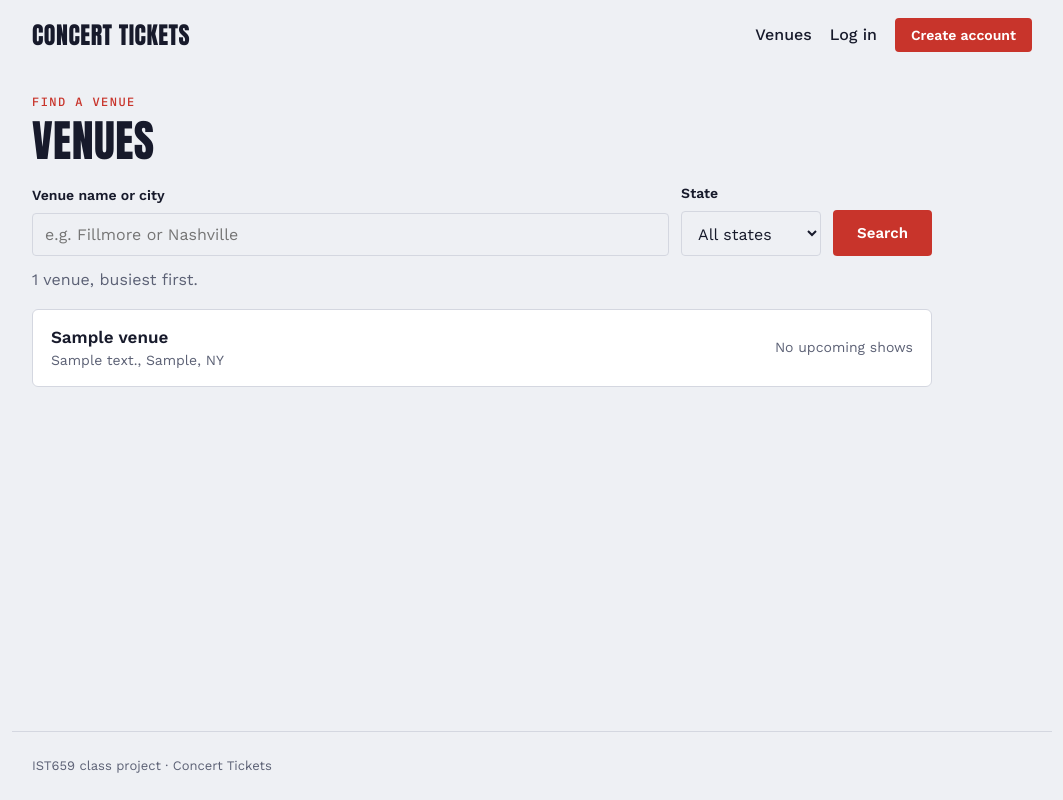
After one commit to adelanovic/IST659-Event-Ticketing-Group-Project, a Flask app: page /venues in a window 1280 px wide. The commit adds this page. Shown: the whole page, without its empty margins (108-1171 px from the left). Run offline with Flask 3, Linux system fonts and the light colour scheme; tables that the repository leaves empty hold one stand-in row (values such as "Sample post").

Commit message:
Added venue listing page, housekeeping

```diff
--- a/website/app.py
+++ b/website/app.py
@@ -12,7 +12,7 @@ import hmac
 import os
 import re
 import secrets
-from datetime import datetime, timezone
+from datetime import date, datetime, timezone
 from functools import wraps
 
 from argon2 import PasswordHasher
@@ -22,7 +22,7 @@ from sqlalchemy import func, insert, select, update
 from sqlalchemy.exc import IntegrityError
 
 import config
-from db import (accounts, artists, customers, engine, event_artists, events, init_db,
+from db import (accounts, artists, customers, engine, event_artists, events, genres, init_db,
                 venues)
 
 app = Flask(__name__)
@@ -42,10 +42,17 @@ STATE_RE = re.compile(r"^[A-Z]{2}$")
 ZIP_RE = re.compile(r"^\d{5}(-\d{4})?$")
 MIN_PASSWORD, MAX_PASSWORD = 8, 128
 HOME_FOR = {"customer": "account", "venue": "venue_home"}
+PAGE_SIZE = 20
+MAX_INT = 2_147_483_647     # SQL Server INT; bigger ids can't exist and would error
 
 
 def now_utc():
     return datetime.now(timezone.utc).replace(tzinfo=None)
+
+
+def today():
+    """Today's date; tests can pin it with app.config["TODAY"]."""
+    return app.config.get("TODAY") or date.today()
 
 
 @app.context_processor
@@ -317,25 +324,189 @@ def venue_home():
         if acct is None or venue is None:
             session.clear()
             return redirect(url_for("login"))
-        rows = conn.execute(
-            select(events.c.event_id, events.c.name, events.c.event_date, events.c.event_time,
-                   events.c.status, artists.c.name.label("artist"))
-            .outerjoin(event_artists, event_artists.c.event_id == events.c.event_id)
-            .outerjoin(artists, artists.c.artist_id == event_artists.c.artist_id)
-            .where(events.c.venue_id == venue.venue_id)
-            .order_by(events.c.event_date, events.c.event_time, events.c.event_id,
-                      event_artists.c.billing_order)).all()
+        venue_events = events_at_venue(conn, venue.venue_id)
+    return render_template("venue.html", acct=acct, venue=venue, venue_events=venue_events)
 
-    # One entry per event, with its artists in billing order.
-    venue_events = {}
+
+MAX_PERFORMERS = 10
+MAX_DAYS_AHEAD = 2 * 365
+
+
+def parse_performers(text_block):
+    """One name per line, in billing order; blanks and repeats (ignoring case) dropped."""
+    names, seen = [], set()
+    for line in text_block.splitlines():
+        name = " ".join(line.split())
+        if name and name.lower() not in seen:
+            seen.add(name.lower())
+            names.append(name)
+    return names
+
+
+@app.route("/venue/events/new", methods=["GET", "POST"])
+@login_required("venue")
+def list_event():
+    with engine.connect() as conn:
+        venue = conn.execute(select(venues).where(
+            venues.c.account_id == session["account_id"])).first()
+        genre_list = conn.execute(select(genres).order_by(genres.c.name)).all()
+    if venue is None:
+        session.clear()
+        return redirect(url_for("login"))
+
+    first_day = today()
+    last_day = date.fromordinal(first_day.toordinal() + MAX_DAYS_AHEAD)
+    ctx = {"venue": venue, "genres": genre_list, "min_date": first_day, "max_date": last_day,
+           "max_performers": MAX_PERFORMERS}
+    if request.method == "GET":
+        return render_template("list_event.html", form={}, errors={}, **ctx)
+
+    form = {k: request.form.get(k, "").strip()
+            for k in ("name", "event_date", "event_time", "performers", "genre_id")}
+    errors = {}
+
+    name = " ".join(form["name"].split())
+    if not name or len(name) > 200:
+        errors["name"] = "Enter the event name (up to 200 characters)."
+
+    event_date = None
+    try:
+        event_date = date.fromisoformat(form["event_date"])
+    except ValueError:
+        errors["event_date"] = "Pick the date of the show."
+    else:
+        if not first_day <= event_date <= last_day:
+            errors["event_date"] = (f"Pick a date from {first_day:%b} {first_day.day}, {first_day.year} "
+                                    f"to {last_day:%b} {last_day.day}, {last_day.year}.")
+
+    event_time = None
+    if form["event_time"]:
+        try:
+            event_time = datetime.strptime(form["event_time"], "%H:%M").time()
+        except ValueError:
+            errors["event_time"] = "Use a time like 7:30 PM, or leave it blank if it isn't set yet."
+
+    performers = parse_performers(form["performers"])
+    if len(performers) > MAX_PERFORMERS:
+        errors["performers"] = f"List at most {MAX_PERFORMERS} performers."
+    elif any(len(p) > 100 for p in performers):
+        errors["performers"] = "Each performer name can be up to 100 characters."
+
+    genre_id = int(form["genre_id"]) if form["genre_id"].isdigit() else None
+    if genre_id is not None and genre_id not in {g.genre_id for g in genre_list}:
+        errors["genre_id"] = "Pick a genre from the list."
+
+    if not errors:
+        with engine.begin() as conn:
+            duplicate = conn.execute(select(events.c.event_id).where(
+                events.c.venue_id == venue.venue_id, events.c.event_date == event_date,
+                events.c.name == name)).first()
+            if duplicate:
+                errors["name"] = "This venue already has an event with this name on that date."
+            else:
+                event_id = conn.execute(insert(events).values(
+                    name=name, venue_id=venue.venue_id, event_date=event_date,
+                    event_time=event_time, status="onsale")).inserted_primary_key[0]
+                for order, performer in enumerate(performers, start=1):
+                    conn.execute(insert(event_artists).values(
+                        event_id=event_id, billing_order=order,
+                        artist_id=find_or_add_artist(conn, performer, genre_id)))
+
+    if errors:
+        return render_template("list_event.html", form=form, errors=errors, **ctx), 400
+
+    flash(f"“{name}” is listed for {event_date:%a %b} {event_date.day}, {event_date.year}.")
+    return redirect(url_for("venue_home"))
+
+
+def find_or_add_artist(conn, name, genre_id):
+    """Reuse an artist with this name (ignoring case); otherwise add one with the chosen genre."""
+    existing = conn.execute(select(artists.c.artist_id)
+                            .where(func.lower(artists.c.name) == name.lower())
+                            .order_by(artists.c.artist_id)).first()
+    if existing:
+        return existing.artist_id
+    return conn.execute(insert(artists).values(name=name, genre_id=genre_id)).inserted_primary_key[0]
+
+
+def events_at_venue(conn, venue_id):
+    """All events at a venue in date order, each with its artists in billing order."""
+    rows = conn.execute(
+        select(events.c.event_id, events.c.name, events.c.event_date, events.c.event_time,
+               events.c.status, artists.c.name.label("artist"))
+        .outerjoin(event_artists, event_artists.c.event_id == events.c.event_id)
+        .outerjoin(artists, artists.c.artist_id == event_artists.c.artist_id)
+        .where(events.c.venue_id == venue_id)
+        .order_by(events.c.event_date, events.c.event_time, events.c.event_id,
+                  event_artists.c.billing_order)).all()
+    by_id = {}
     for r in rows:
-        ev = venue_events.setdefault(r.event_id, {"name": r.name, "date": r.event_date,
-                                                  "time": r.event_time, "status": r.status,
-                                                  "artists": []})
+        ev = by_id.setdefault(r.event_id, {"name": r.name, "date": r.event_date,
+                                           "time": r.event_time, "status": r.status,
+                                           "artists": []})
         if r.artist:
             ev["artists"].append(r.artist)
-    return render_template("venue.html", acct=acct, venue=venue,
-                           venue_events=list(venue_events.values()))
+    return list(by_id.values())
+
+
+# --- Public venue search -------------------------------------------------------
+
+@app.route("/venues")
+def venues_search():
+    q = request.args.get("q", "").strip()[:100]
+    state = request.args.get("state", "").strip().upper()[:2]
+    page = max(1, min(request.args.get("page", 1, type=int) or 1, 10_000))
+
+    # Upcoming shows per venue: how many, and the date of the next one.
+    upcoming = (select(events.c.venue_id,
+                       func.count().label("upcoming"),
+                       func.min(events.c.event_date).label("next_date"))
+                .where(events.c.event_date >= today())
+                .group_by(events.c.venue_id).subquery())
+    n_upcoming = func.coalesce(upcoming.c.upcoming, 0)
+
+    filters = []
+    if q:
+        filters.append(venues.c.name.contains(q, autoescape=True)
+                       | venues.c.city.contains(q, autoescape=True))
+    if state:
+        filters.append(venues.c.state == state)
+
+    base = select(venues).outerjoin(upcoming, upcoming.c.venue_id == venues.c.venue_id).where(*filters)
+    # With a search, alphabetical; without one, the busiest venues first.
+    order = ([venues.c.name, venues.c.city] if q
+             else [n_upcoming.desc(), venues.c.name])
+    stmt = (select(venues.c.venue_id, venues.c.name, venues.c.address, venues.c.city,
+                   venues.c.state, n_upcoming.label("upcoming"), upcoming.c.next_date)
+            .select_from(venues)
+            .outerjoin(upcoming, upcoming.c.venue_id == venues.c.venue_id)
+            .where(*filters)
+            .order_by(*order)
+            .limit(PAGE_SIZE).offset((page - 1) * PAGE_SIZE))
+
+    with engine.connect() as conn:
+        total = conn.execute(select(func.count()).select_from(base.subquery())).scalar_one()
+        results = conn.execute(stmt).all()
+        states = conn.execute(select(venues.c.state).distinct().order_by(venues.c.state)).scalars().all()
+
+    pages = max(1, -(-total // PAGE_SIZE))
+    return render_template("venues.html", q=q, state=state, states=states, results=results,
+                           total=total, page=page, pages=pages)
+
+
+@app.route("/venues/<int:venue_id>")
+def venue_detail(venue_id):
+    if venue_id > MAX_INT:
+        abort(404)
+    with engine.connect() as conn:
+        venue = conn.execute(select(venues).where(venues.c.venue_id == venue_id)).first()
+        if venue is None:
+            abort(404)
+        all_events = events_at_venue(conn, venue_id)
+    cutoff = today()
+    return render_template("venue_public.html", venue=venue,
+                           upcoming=[e for e in all_events if e["date"] >= cutoff],
+                           past=[e for e in all_events if e["date"] < cutoff])
 
 
 if __name__ == "__main__":
--- a/website/static/style.css
+++ b/website/static/style.css
@@ -150,8 +150,48 @@ td.nowrap { white-space: nowrap; color: var(--ink) !important; }
 .status-onsale { color: var(--ok); border-color: var(--ok); }
 .status-cancelled { color: var(--error); border-color: var(--error); }
 .status-rescheduled, .status-postponed { color: var(--warn); border-color: var(--warn); }
+.public-link { margin: -12px 0 20px; font-size: 14px; }
+.section-head { display: flex; align-items: center; justify-content: space-between; gap: 12px; flex-wrap: wrap; margin: 36px 0 8px; }
+.section-head h2 { margin: 0; }
+textarea {
+  width: 100%; padding: 11px 12px; font: 16px/1.5 var(--body); color: var(--ink); resize: vertical;
+  background: var(--paper); border: 1px solid var(--rule); border-radius: 4px;
+}
+textarea:focus, select:focus { outline: 2px solid var(--focus); outline-offset: 0; border-color: transparent; }
+.stub-tear p:first-child { line-height: 1.45; }
+
+/* Venue search */
+.browse { max-width: 900px; }
+form.filters { display: flex; align-items: end; gap: 12px; flex-wrap: wrap; margin-bottom: 12px; }
+form.filters .grow { flex: 1 1 280px; }
+form.filters .field:not(.grow) { flex: 0 0 140px; }
+select {
+  width: 100%; padding: 11px 12px; font: 16px var(--body); color: var(--ink);
+  background: var(--paper); border: 1px solid var(--rule); border-radius: 4px;
+}
+.result-line { color: var(--muted); margin: 0 0 16px; }
+.venue-list { list-style: none; margin: 0; padding: 0; display: grid; gap: 8px; }
+.venue-row {
+  display: grid; grid-template-columns: minmax(0, 1fr) auto; align-items: center; gap: 16px;
+  padding: 14px 18px; background: var(--card); border: 1px solid var(--rule); border-radius: 6px;
+  color: var(--ink); text-decoration: none;
+}
+.venue-row:hover { border-color: var(--accent); }
+.venue-main, .venue-shows { display: grid; min-width: 0; }
+.venue-main strong { font-size: 17px; }
+.venue-main span, .venue-shows span { color: var(--muted); font-size: 14px; }
+.venue-shows { text-align: right; font-size: 14px; }
+.venue-shows strong { font: 22px/1 var(--display); color: var(--accent); }
+.pager { display: flex; justify-content: space-between; margin-top: 20px; }
+.count-badge { font: 500 13px var(--mono); color: var(--muted); vertical-align: middle; }
+.eyebrow a { color: inherit; }
+details.past { margin-top: 28px; }
+details.past summary { cursor: pointer; font-weight: 600; margin-bottom: 12px; }
 
 @media (max-width: 640px) {
+  .venue-row { grid-template-columns: minmax(0, 1fr); gap: 6px; }
+  .venue-shows { text-align: left; }
+  form.filters .field:not(.grow) { flex: 1 1 100%; }
   .row.three { grid-template-columns: minmax(0, 1fr); }
   form.search { flex-direction: column; }
   h1 { font-size: 34px; }
--- /dev/null
+++ b/website/templates/_macros.html
@@ -0,0 +1,23 @@
+{# Shared pieces. Import with: {% import "_macros.html" as m %} #}
+
+{% macro show_date(d) -%}
+  {{ d.strftime("%a %b") }} {{ d.day }}, {{ d.year }}
+{%- endmacro %}
+
+{% macro event_table(event_list) %}
+<div class="table-wrap">
+  <table class="events">
+    <thead><tr><th>Date</th><th>Time</th><th>Event</th><th>Status</th></tr></thead>
+    <tbody>
+      {% for e in event_list %}
+      <tr>
+        <td class="nowrap">{{ show_date(e.date) }}</td>
+        <td class="nowrap">{{ e.time.strftime("%I:%M %p").lstrip("0") if e.time else "TBA" }}</td>
+        <td><span class="ev-name">{{ e.name }}</span>{% if e.artists %}<span class="ev-artists">{{ e.artists|join(" · ") }}</span>{% endif %}</td>
+        <td><span class="status status-{{ e.status }}">{{ e.status }}</span></td>
+      </tr>
+      {% endfor %}
+    </tbody>
+  </table>
+</div>
+{% endmacro %}
--- a/website/templates/base.html
+++ b/website/templates/base.html
@@ -12,6 +12,7 @@
   <header class="site-header">
     <a class="brand" href="{{ url_for('index') }}">{{ site_name }}</a>
     <nav>
+      <a href="{{ url_for('venues_search') }}">Venues</a>
       {% if current_name %}
         {% if current_type == 'venue' %}
           <a href="{{ url_for('venue_home') }}">My venue</a>
--- a/website/templates/index.html
+++ b/website/templates/index.html
@@ -13,6 +13,7 @@
       <a class="button" href="{{ url_for('register') }}">Create account</a>
       <a class="button ghost" href="{{ url_for('login') }}">I already have one</a>
     {% endif %}
+    <a class="button ghost" href="{{ url_for('venues_search') }}">Browse venues</a>
   </div>
 </section>
 
--- /dev/null
+++ b/website/templates/venues.html
@@ -0,0 +1,67 @@
+{% extends "base.html" %}
+{% import "_macros.html" as m %}
+{% block title %}Venues · {{ site_name }}{% endblock %}
+{% block content %}
+<section class="browse">
+  <p class="eyebrow">Find a venue</p>
+  <h1>Venues</h1>
+
+  <form class="filters" method="get" action="{{ url_for('venues_search') }}" role="search">
+    <div class="field grow">
+      <label for="q">Venue name or city</label>
+      <input id="q" name="q" value="{{ q }}" placeholder="e.g. Fillmore or Nashville" maxlength="100" autocomplete="off">
+    </div>
+    <div class="field">
+      <label for="state">State</label>
+      <select id="state" name="state">
+        <option value="">All states</option>
+        {% for s in states %}<option value="{{ s }}" {{ 'selected' if s == state }}>{{ s }}</option>{% endfor %}
+      </select>
+    </div>
+    <button class="button" type="submit">Search</button>
+  </form>
+
+  <p class="result-line">
+    {% if total %}
+      {{ "{:,}".format(total) }} venue{{ "s" if total != 1 }}
+      {%- if q %} matching “{{ q }}”{% endif %}
+      {%- if state %} in {{ state }}{% endif %}
+      {%- if not q %}, busiest first{% endif %}.
+      {% if pages > 1 %}Page {{ page }} of {{ pages }}.{% endif %}
+    {% else %}
+      No venues match{% if q %} “{{ q }}”{% endif %}{% if state %} in {{ state }}{% endif %}.
+      <a href="{{ url_for('venues_search') }}">Clear the search</a>
+    {% endif %}
+  </p>
+
+  {% if results %}
+  <ul class="venue-list">
+    {% for v in results %}
+    <li>
+      <a class="venue-row" href="{{ url_for('venue_detail', venue_id=v.venue_id) }}">
+        <span class="venue-main">
+          <strong>{{ v.name }}</strong>
+          <span>{{ v.address ~ ", " if v.address }}{{ v.city }}, {{ v.state }}</span>
+        </span>
+        <span class="venue-shows">
+          {% if v.upcoming %}
+            <strong>{{ v.upcoming }}</strong> upcoming show{{ "s" if v.upcoming != 1 }}
+            <span>Next: {{ m.show_date(v.next_date) }}</span>
+          {% else %}
+            <span>No upcoming shows</span>
+          {% endif %}
+        </span>
+      </a>
+    </li>
+    {% endfor %}
+  </ul>
+  {% endif %}
+
+  {% if pages > 1 %}
+  <nav class="pager" aria-label="Pages">
+    {% if page > 1 %}<a class="button ghost small" href="{{ url_for('venues_search', q=q or None, state=state or None, page=page - 1) }}">← Previous</a>{% else %}<span></span>{% endif %}
+    {% if page < pages %}<a class="button ghost small" href="{{ url_for('venues_search', q=q or None, state=state or None, page=page + 1) }}">Next →</a>{% endif %}
+  </nav>
+  {% endif %}
+</section>
+{% endblock %}
```
Also changed, not shown: website/templates/list_event.html (added, +57 -0 lines), website/templates/venue.html (+8 -17 lines), website/templates/venue_public.html (added, +24 -0 lines), website/tests/conftest.py (+1 -0 lines), website/tests/test_site.py (+110 -0 lines).
